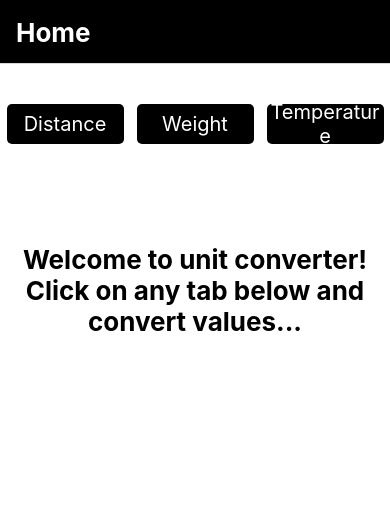
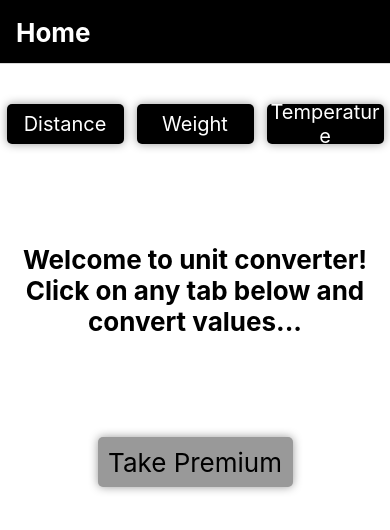
Before and after one commit to guzeradimazz/Americans-are-asleep.-Upvote-the-metric-system-, a React Native app: screen /Home in a window 390 px wide. Shown: the top 530 px of the page. Built offline with nearby package versions, Linux system fonts and the light colour scheme.

Commit message:
desing fixing

```diff
--- a/Components/Home.jsx
+++ b/Components/Home.jsx
@@ -1,4 +1,4 @@
-import react from 'react'
+import react, { useState } from 'react'
 import { View, Text, Pressable, StyleSheet } from 'react-native'
 
 export const Home = ({ navigation }) => {
@@ -12,6 +12,10 @@ export const Home = ({ navigation }) => {
         navigation.navigate('Temperature')
     }
 
+    const [isPremium, SetIsPremium] = useState(false)
+    const getPremium = () => {
+        isPremium ? SetIsPremium(false) : SetIsPremium(true)
+    }
     return (
         <View style={styles.wrapper}>
             <View style={styles.nav}>
@@ -30,6 +34,13 @@ export const Home = ({ navigation }) => {
                 <Text style={styles.mainTxt2}>
                     Click on any tab below and convert values...
                 </Text>
+            </View>
+            <View style={styles.wrapperBtn}>
+                <Pressable style={isPremium ? styles.btnPremiumFull : styles.btnPremium} onPress={getPremium}>
+                    <Text style={styles.btnPremiumTxt}>
+                        {isPremium ? 'Off Premium' : 'Take Premium'}
+                    </Text>
+                </Pressable>
             </View>
         </View>
     )
@@ -66,11 +77,47 @@ const styles = StyleSheet.create({
         width: '30%',
         height: 40,
         justifyContent: 'center',
-        borderRadius: 5
+        borderRadius: 5,
+        shadowColor:'#999',
+        shadowOffset:{width:0,height:0},
+        shadowOpacity:1,
+        shadowRadius:10
     },
     navItemTxt: {
         color: '#fff',
         textAlign: 'center',
         fontSize: 20
+    },
+    wrapperBtn: {
+        justifyContent: 'center',
+        alignItems: 'center',
+        marginTop: 100
+    },
+    btnPremium: {
+
+        backgroundColor: '#999',
+        width: '50%',
+        height: 50,
+        justifyContent: 'center',
+        borderRadius: 5,
+        shadowColor:'#999',
+        shadowOffset:{width:0,height:0},
+        shadowOpacity:1,
+        shadowRadius:10
+    },
+    btnPremiumFull:{
+        shadowColor:'#f2c11f',
+        shadowOffset:{width:0,height:0},
+        shadowOpacity:1,
+        shadowRadius:10,
+        backgroundColor: '#f2c11f',
+        width: '50%',
+        height: 50,
+        justifyContent: 'center',
+        borderRadius: 5
+    },
+    btnPremiumTxt: {
+        textAlign: 'center',
+        fontSize: 26
     }
 })
```
